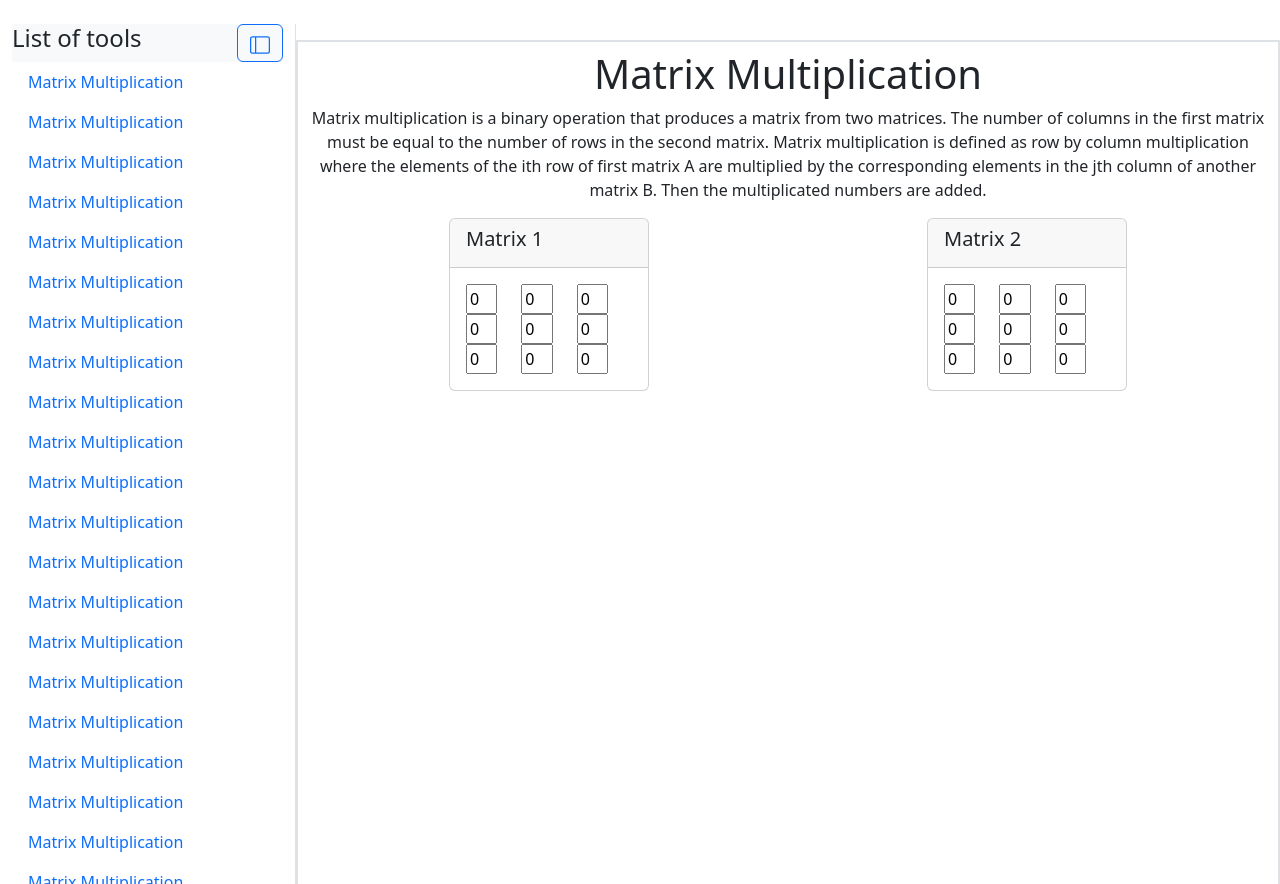
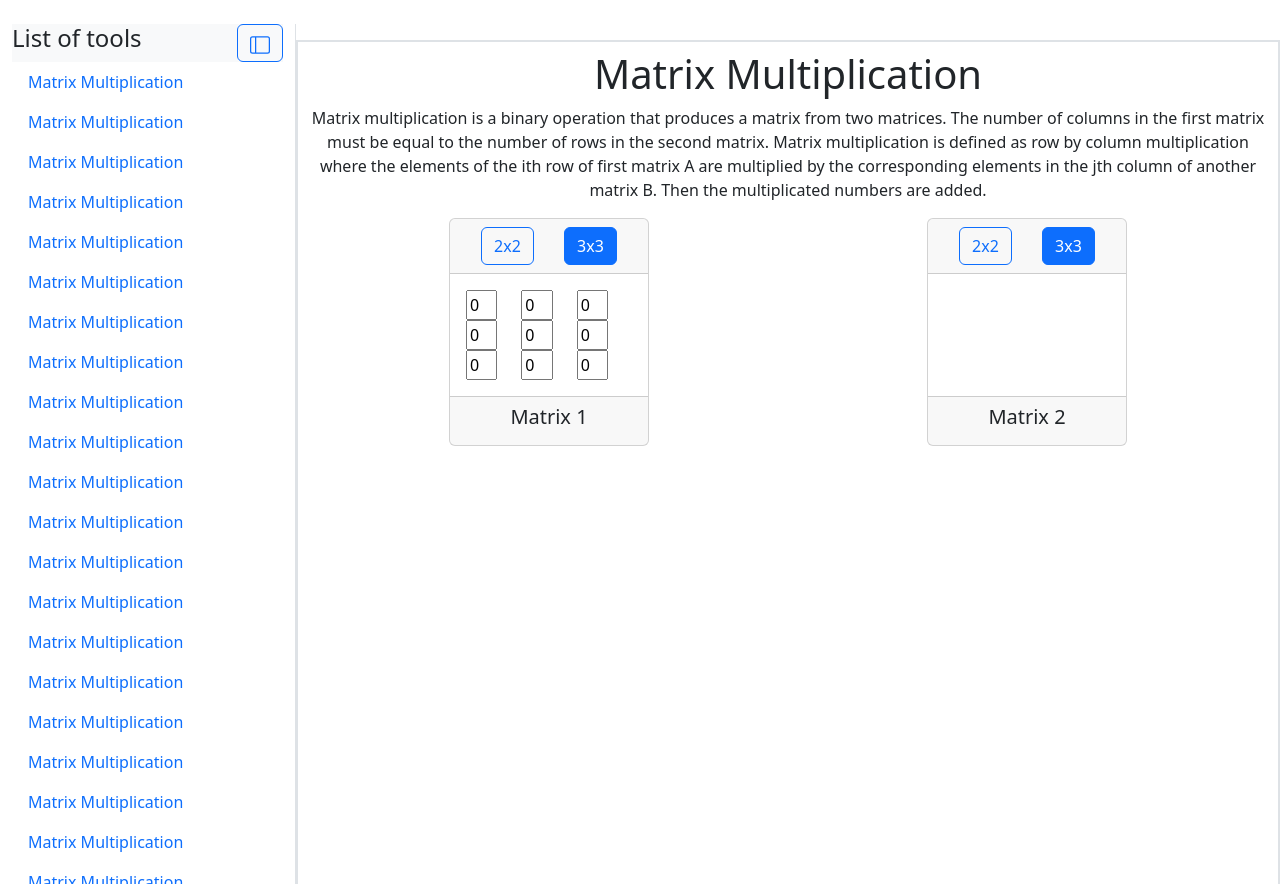
Before and after one commit to oxy-Op/matrix-tools, a Flask app: page / in a window 1280 px wide. Shown: the part 56-940 px from the top of the page. Run offline with Flask 3, Linux system fonts and the light colour scheme.

Commit message:
matrix working not implement gen

```diff
--- a/templates/index.html
+++ b/templates/index.html
@@ -8,7 +8,7 @@
     <script src="https://ajax.googleapis.com/ajax/libs/jquery/3.6.4/jquery.min.js"></script>
     <link href="https://cdn.jsdelivr.net/npm/bootstrap@5.3.1/dist/css/bootstrap.min.css" rel="stylesheet">
     <script src="https://cdn.jsdelivr.net/npm/bootstrap@5.3.1/dist/js/bootstrap.bundle.min.js"></script>
-    <script src="{{ url_for('static', filename='index.js') }}"></script>
+    <script defer src="{{ url_for('static', filename='index.js') }}"></script>
     <title>Matrix</title>
 </head>
 
@@ -210,11 +210,12 @@
                     jth column of another matrix B. Then the multiplicated numbers are added.</p>
                 <div class="d-flex flex-sm-row justify-content-around position-relative">
                     <div class="card" style="width: 200px;">
-                        <div class="card-header">
-                            <h5>Matrix 1</h5>
+                        <div class="card-header d-flex justify-content-around">
+                            <button class="btn btn-outline-primary twice">2x2</button>
+                            <button class="btn btn-outline-primary active thrice">3x3</button>
                         </div>
                         <div class="card-body w-100">
-                            <div id="matrix1">
+                            <div class="matrix" id="matrix1">
                                 <div class="row w-100">
                                     <div class="col-4">
                                         <input class="w-100" id="m1-1-1" type="number" min="-100" max="100" value="0"
@@ -259,58 +260,25 @@
                                 </div>
                             </div>
                         </div>
+                        <div class="card-footer">
+                            <h5 class="text-center">Matrix 1</h5>
+                        </div>
                     </div>
                     <div class="card" style="width: 200px;">
-                        <div class="card-header">
-                            <h5>Matrix 2</h5>
+                        <div class="card-header d-flex justify-content-around">
+                            <button class="btn btn-outline-primary twice">2x2</button>
+                            <button class="btn btn-outline-primary active thrice">3x3</button>
                         </div>
                         <div class="card-body w-100">
-                            <div id="matrix2">
-                                <div class="row w-100">
-                                    <div class="col-4">
-                                        <input class="w-100" id="m2-1-1" type="number" min="-100" max="100" value="0"
-                                            required>
-                                    </div>
-                                    <div class="col-4">
-                                        <input class="w-100" id="m2-1-2" type="number" min="-100" max="100" value="0"
-                                            required>
-                                    </div>
-                                    <div class="col-4">
-                                        <input class="w-100" id="m2-1-3" type="number" min="-100" max="100" value="0"
-                                            required>
-                                    </div>
-                                </div>
-                                <div class="row w-100">
-                                    <div class="col-4">
-                                        <input class="w-100" id="m2-2-1" type="number" min="-100" max="100" value="0"
-                                            required>
-                                    </div>
-                                    <div class="col-4">
-                                        <input class="w-100" id="m2-2-2" type="number" min="-100" max="100" value="0"
-                                            required>
-                                    </div>
-                                    <div class="col-4">
-                                        <input class="w-100" id="m2-2-3" type="number" min="-100" max="100" value="0"
-                                            required>
-                                    </div>
-                                </div>
-                                <div class="row w-100">
-                                    <div class="col-4">
-                                        <input class="w-100" id="m2-3-1" type="number" min="-100" max="100" value="0"
-                                            required>
-                                    </div>
-                                    <div class="col-4">
-                                        <input class="w-100" id="m2-3-2" type="number" min="-100" max="100" value="0"
-                                            required>
-                                    </div>
-                                    <div class="col-4">
-                                        <input class="w-100" id="m2-3-3" type="number" min="-100" max="100" value="0"
-                                            required>
-                                    </div>
-                                </div>
+                            <div class="matrix" id="matrix2">
+
                             </div>
                         </div>
+                        <div class="card-footer">
+                            <h5 class="text-center">Matrix 2</h5>
+                        </div>
                     </div>
+
 
                 </div>
             </div>
```
Also changed, not shown: static/index.js (+141 -0 lines).
